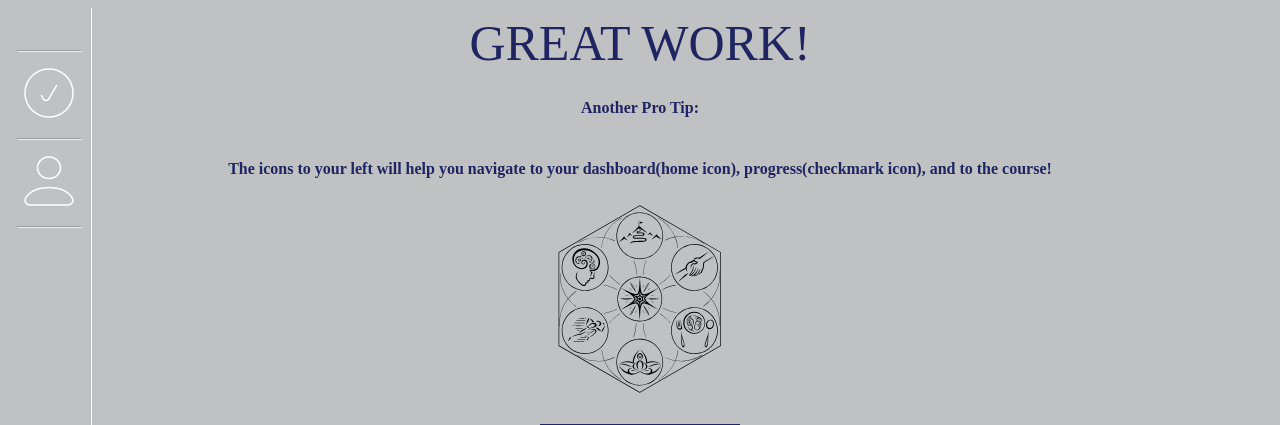
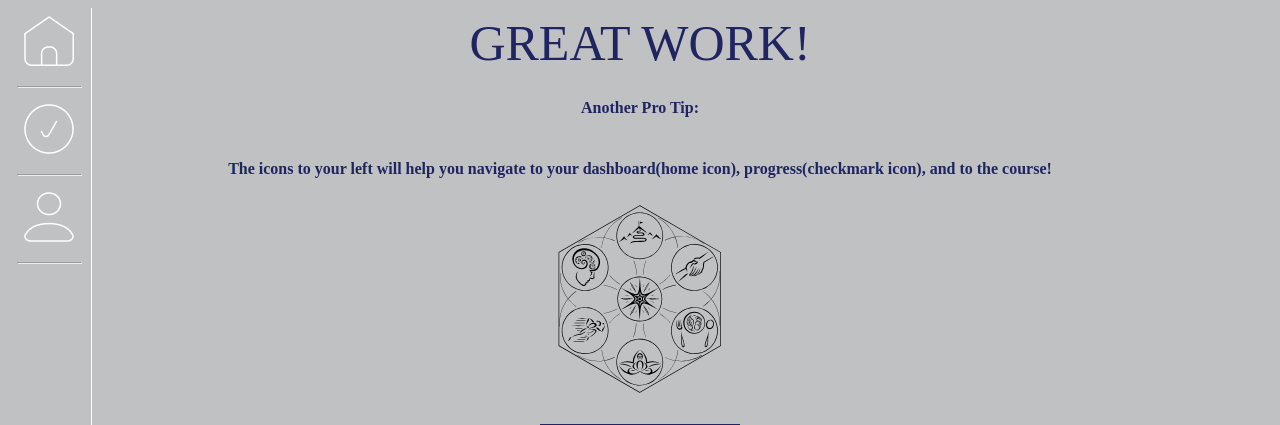
Before and after one commit to justinbather/lazarus-method, a Django app: page /accounts/walkthrough/progress in a window 1280 px wide. Shown: the top 425 px of the page. Run offline with Django 4.2, Linux system fonts and the light colour scheme; the visitor is signed in with stand-in values (Sample User, id 1); parts of the project's set-up code (start-up, migrations or seed data) failed here and were passed over; some web fonts are replaced.

Commit message:
navbar changes

```diff
--- a/accounts/templates/navbar.html
+++ b/accounts/templates/navbar.html
@@ -6,9 +6,7 @@
         <div class="navbar_container">
             <a class="hamb-icon"><img src="../static/images/icons8-menu-rounded-50.png"/></a>
             <ul>
-                <li><a href="../home" ><svg xmlns="http://www.w3.org/2000/svg" viewBox="0 0 20 20" fill="white">
-                    <path d="M11 17a1 1 0 001.447.894l4-2A1 1 0 0017 15V9.236a1 1 0 00-1.447-.894l-4 2a1 1 0 00-.553.894V17zM15.211 6.276a1 1 0 000-1.788l-4.764-2.382a1 1 0 00-.894 0L4.789 4.488a1 1 0 000 1.788l4.764 2.382a1 1 0 00.894 0l4.764-2.382zM4.447 8.342A1 1 0 003 9.236V15a1 1 0 00.553.894l4 2A1 1 0 009 17v-5.764a1 1 0 00-.553-.894l-4-2z" />
-                </svg></a></li>
+                <li><a href="../home" style="justify-content: center;"><img src="../static/images/HomeIcon.png" /></a></li>
                 <hr>
                 <li><a href="../progress"><img src="../static/images/progressicon.png" /></a></li>
                 <hr>
```
